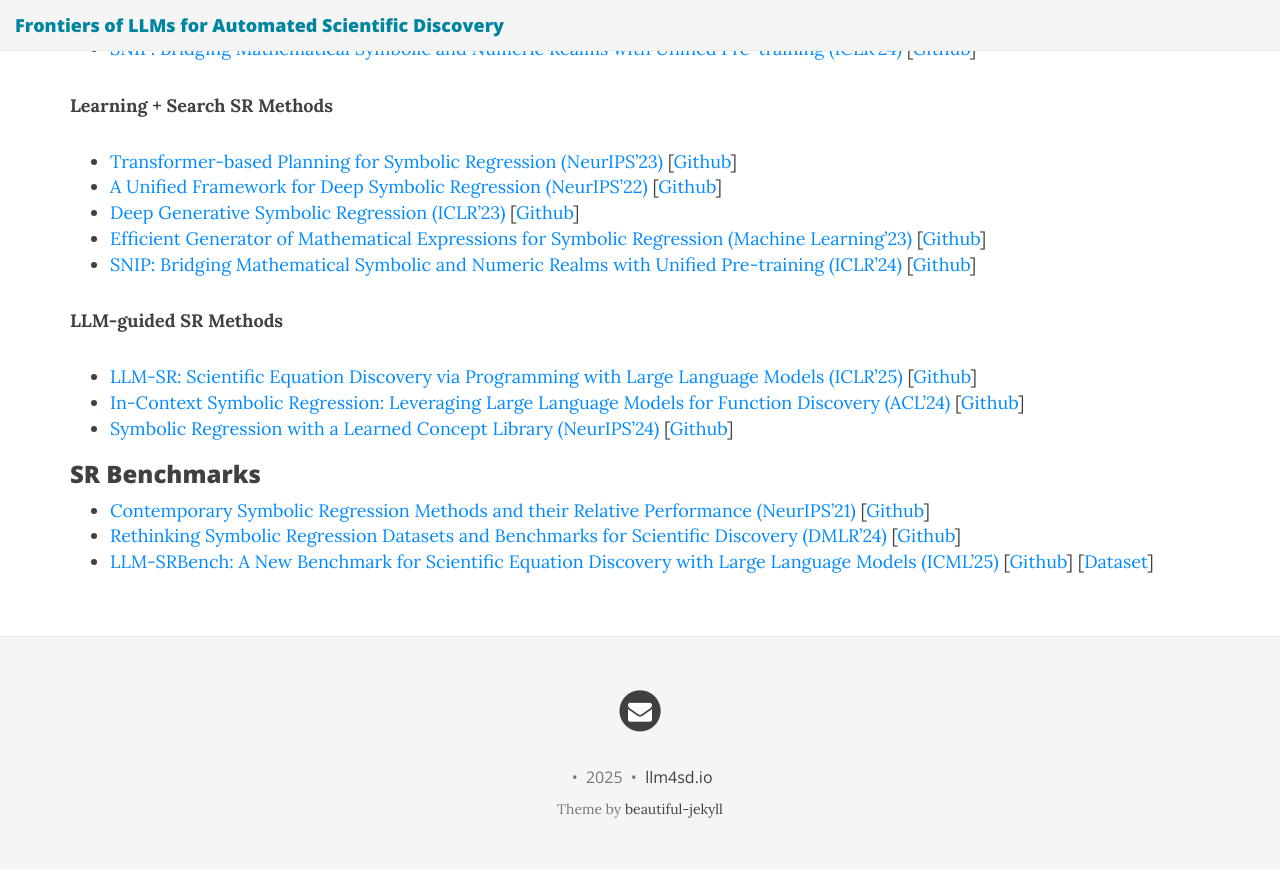
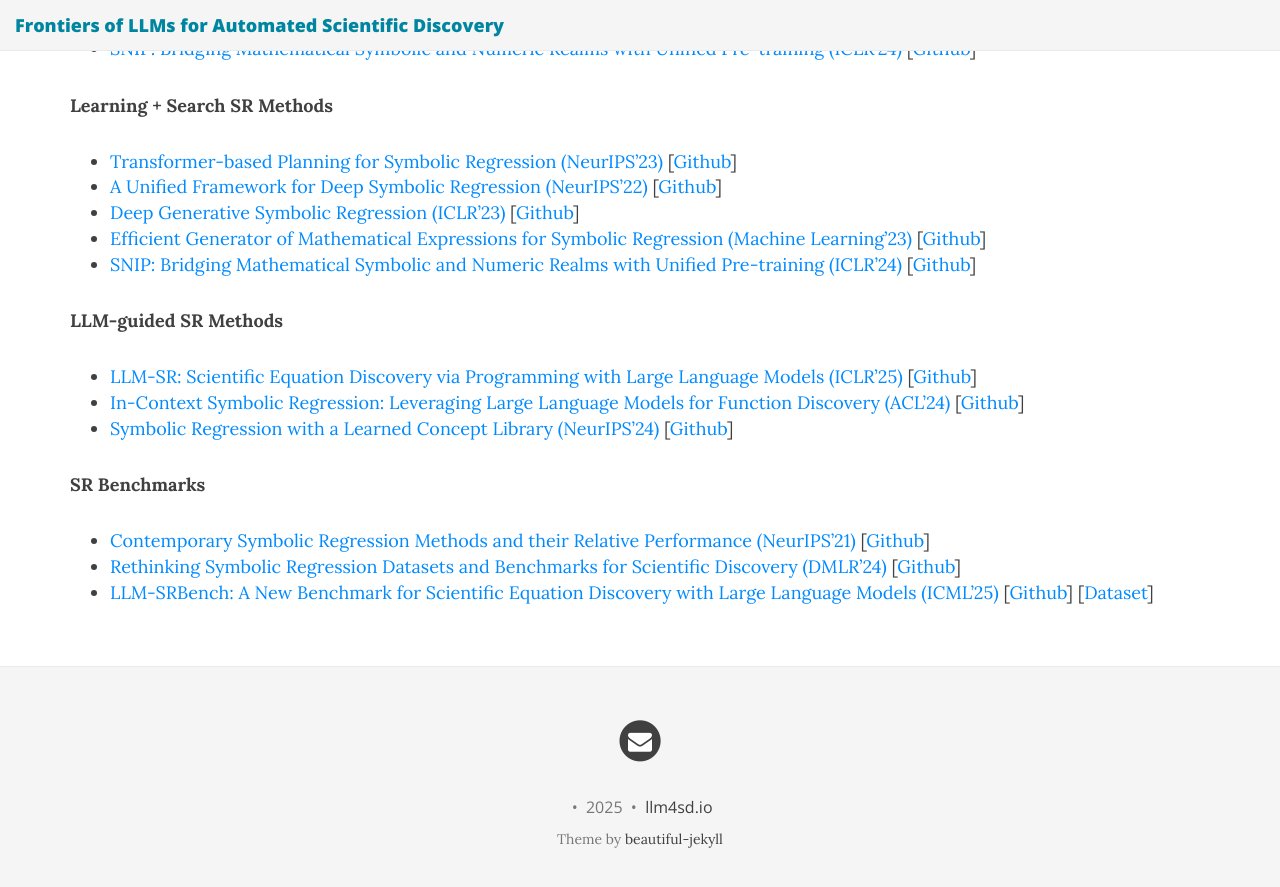
Before and after one commit to ZonglinY/llm4sd-aaai-2026, a Jekyll site: the page built from index.md, in a window 1280 px wide and 900 px high, scrolled down 2124 px. Shown: the top 887 px of the window. Built offline with Jekyll 4.4.1, drawn with Linux system fonts in a browser that asks for light colours; nearby versions of some CDN libraries.

```diff
--- a/index.md
+++ b/index.md
@@ -129,7 +129,7 @@ Through this tutorial, attendees will gain both theoretical understanding and pr
 - [Symbolic Regression with a Learned Concept Library (NeurIPS'24)](https://aclanthology.org/2024.acl-srw.49/) [[Github](https://github.com/trishullab/LibraryAugmentedSymbolicRegression.jl)]
 
 
-### SR Benchmarks
+**SR Benchmarks**
 - [Contemporary Symbolic Regression Methods and their Relative Performance (NeurIPS'21)](https://datasets-benchmarks-proceedings.neurips.cc/paper/2021/hash/c0c7c76d30bd3dcaefc96f40275bdc0a-Abstract-round1.html) [[Github](https://github.com/cavalab/srbench/)]
 - [Rethinking Symbolic Regression Datasets and Benchmarks for Scientific Discovery (DMLR'24)](https://openreview.net/forum?id=i2e2wqt0nAI) [[Github](https://github.com/omron-sinicx/srsd-benchmark)]
 - [LLM-SRBench: A New Benchmark for Scientific Equation Discovery with Large Language Models (ICML'25)](https://arxiv.org/abs/2504.10415) [[Github](https://github.com/deep-symbolic-mathematics/llm-srbench)] [[Dataset](https://huggingface.co/datasets/nnheui/llm-srbench)]
```
